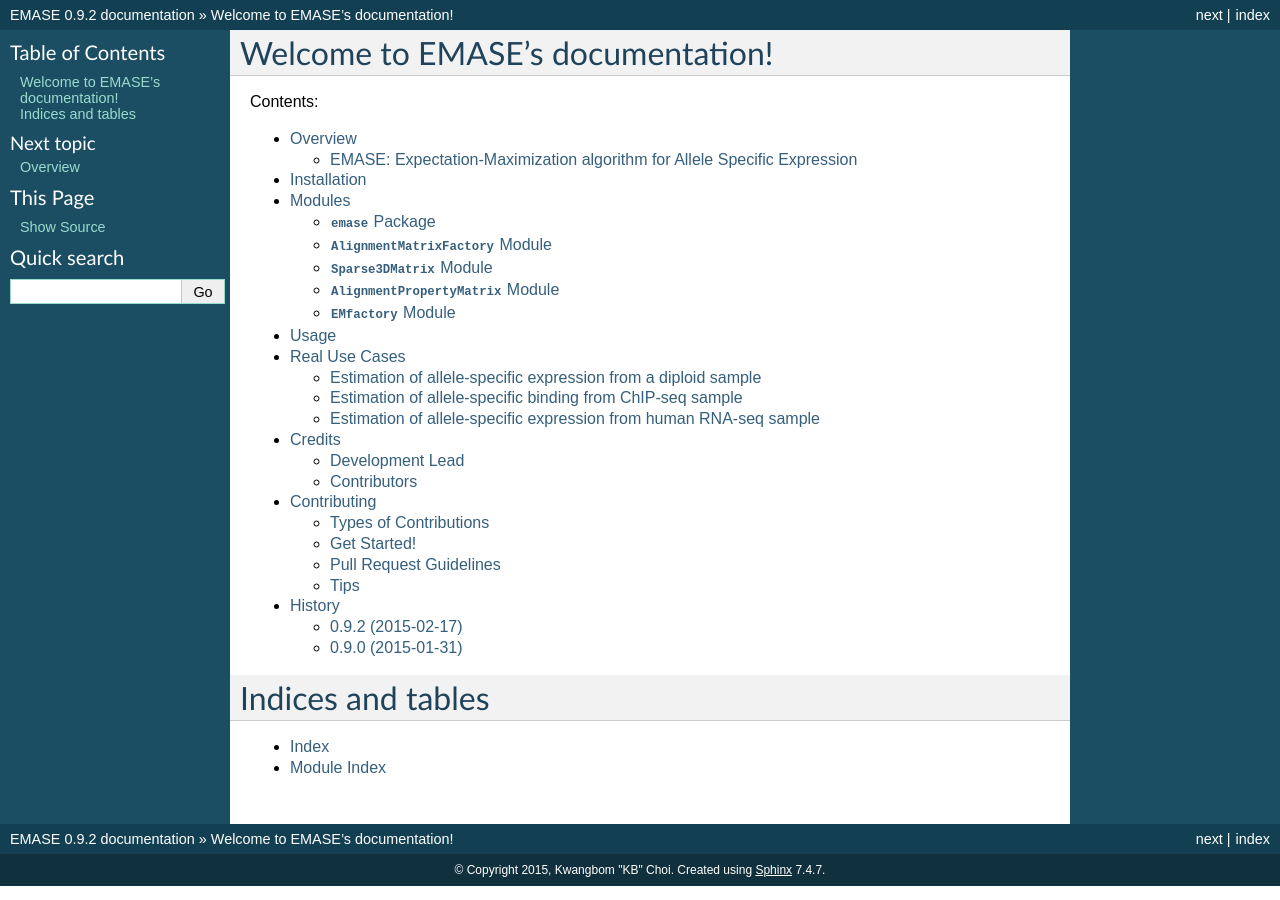
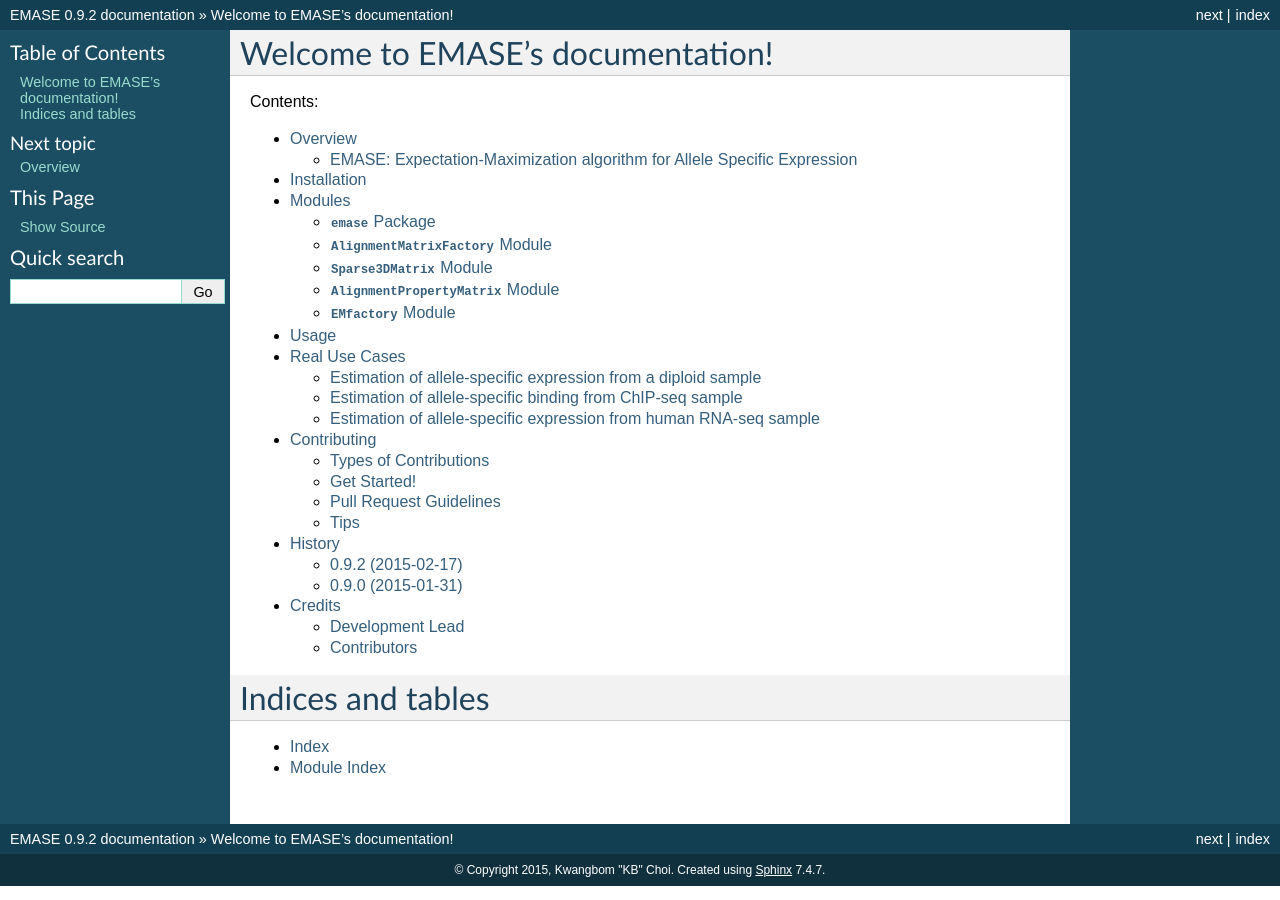
Before and after one commit to churchill-lab/emase, a Sphinx documentation site: the page built from docs/index.rst, in a window 1280 px wide. Built offline with Sphinx 7.4.7, drawn with Linux system fonts in a browser that asks for light colours.

```diff
--- a/docs/index.rst
+++ b/docs/index.rst
@@ -16,9 +16,9 @@
    emase
    usage
    examples
-   authors
    contributing
    history
+   authors
 
 Indices and tables
 ==================
```
